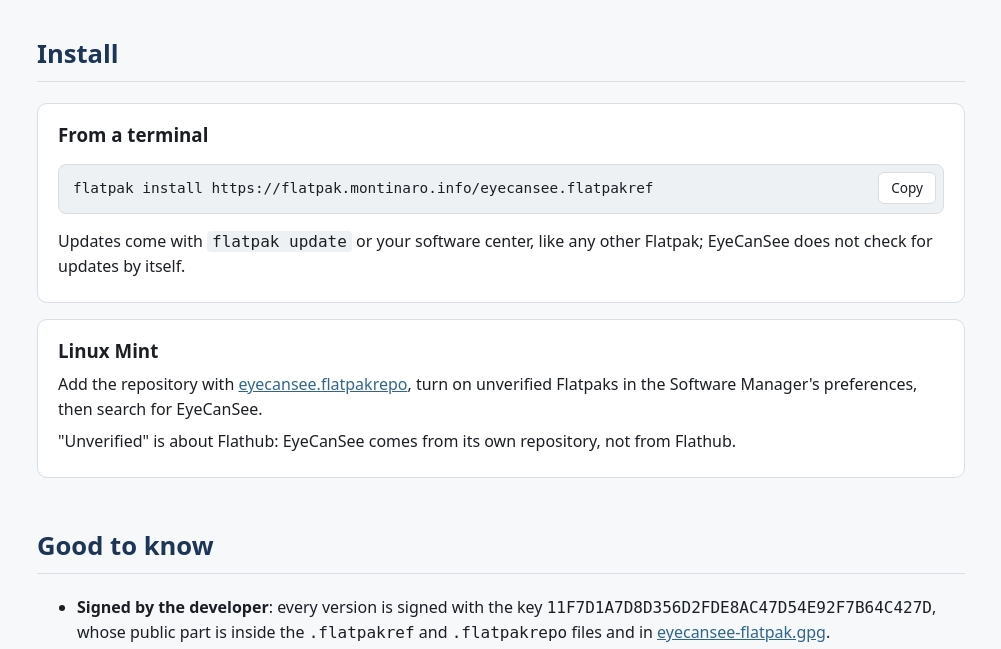
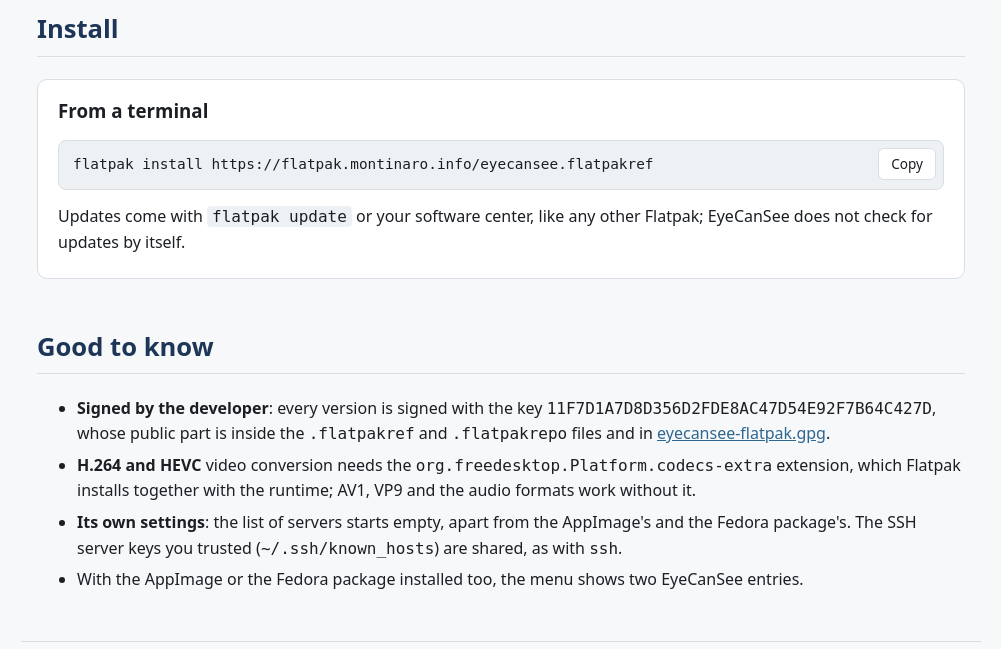
Before and after one commit to IoSonoPiero/eyecansee-flatpak, a plain HTML site: page site/index.html in a window 1280 px wide. Shown: the part 1081-1730 px from the top of the page, without its empty margins (139-1140 px from the left). Drawn offline with Linux system fonts and the light colour scheme.

Commit message:
Page: no Linux Mint card (Flathub's setup guide covers each distribution)
Co-Authored-By: Claude Opus 5.5 <noreply@anthropic.com>

```diff
--- a/site/index.html
+++ b/site/index.html
@@ -16,7 +16,7 @@
     <h1>EyeCanSee Flatpak</h1>
     <p>Viewer, manager and editor for photos, videos, 3D models and CAD drawings, as a Flatpak for every Linux distribution, Fedora Atomic included.</p>
     <a class="button" href="eyecansee.flatpakref">Install with your software center</a>
-    <p class="note">Opens GNOME Software, Discover or the Linux Mint Software Manager. The runtime comes from Flathub, added for you if it is missing.<br>Flatpak not set up yet? Follow <a href="https://flathub.org/setup">the guide for your distribution</a> first.</p>
+    <p class="note">Opens your software center. The runtime comes from Flathub, added for you if it is missing.<br>Flatpak not set up yet? Follow <a href="https://flathub.org/setup">the guide for your distribution</a> first.</p>
     <img class="shot" src="img/grid.png" width="1200" height="800" alt="The thumbnail grid of a folder on an Android phone, with the phone's folders on the left">
   </div>
 </header>
@@ -29,11 +29,6 @@
       <h3>From a terminal</h3>
       <div class="command"><pre><code>flatpak install https://flatpak.montinaro.info/eyecansee.flatpakref</code></pre><button class="copy" type="button" hidden>Copy</button></div>
       <p>Updates come with <code>flatpak update</code> or your software center, like any other Flatpak; EyeCanSee does not check for updates by itself.</p>
-    </div>
-    <div class="card">
-      <h3>Linux Mint</h3>
-      <p>Add the repository with <a href="eyecansee.flatpakrepo">eyecansee.flatpakrepo</a>, turn on unverified Flatpaks in the Software Manager's preferences, then search for EyeCanSee.</p>
-      <p>"Unverified" is about Flathub: EyeCanSee comes from its own repository, not from Flathub.</p>
     </div>
   </div>
 </section>
```
